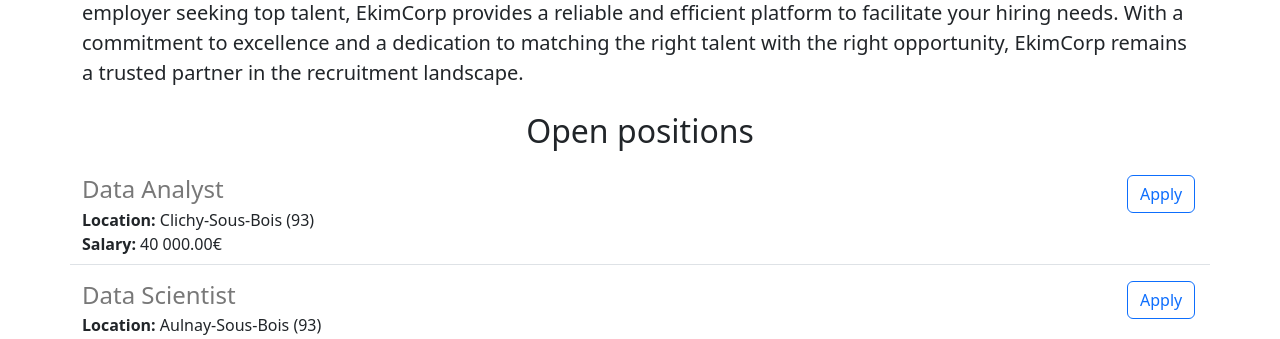
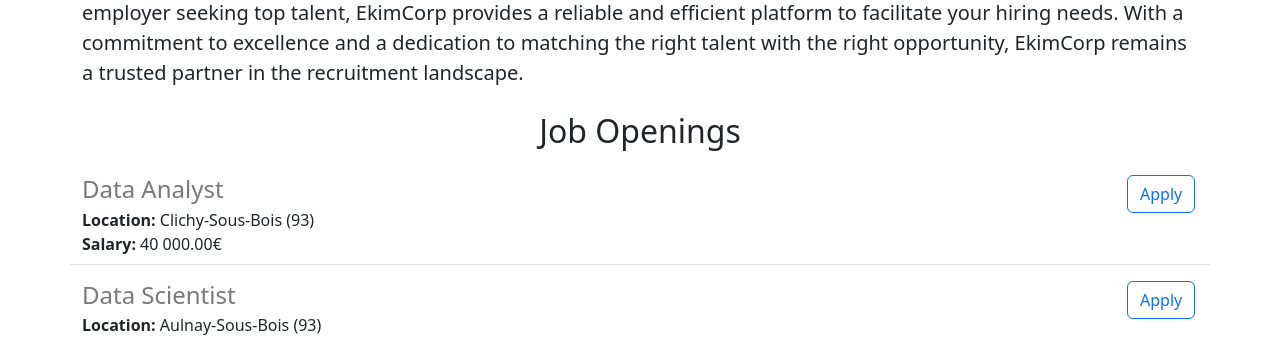
Before and after one commit to Mohamed93390/ekim, a Flask app: page / in a window 1280 px wide. Shown: the part 708-1047 px from the top of the page. Run offline with Flask 3, Linux system fonts and the light colour scheme.

Commit message:
Title change

```diff
--- a/templates/home.html
+++ b/templates/home.html
@@ -21,7 +21,7 @@
         <img class="img-fluid" id="banner" src="http://10.20.80.30:5000/static/banner.jpg" height="400">
         <h2 class="text-center mt-4 mb-4">About EkimCorp</h2>
         <p class="lead">EkimCorp, established in 1985 in Clichy-Sous-Bois, is a leading recruitment website that has been at the forefront of connecting employers and job seekers for nearly four decades. With a rich history and deep-rooted expertise in the recruitment industry, EkimCorp has continuously evolved to meet the changing demands of the job market. As a pioneer in its field, the platform boasts an extensive network of top-notch employers and talented professionals. The user-friendly interface and advanced search algorithms make finding the perfect match between employers and candidates a seamless experience. Whether you are a seasoned professional looking for your next career move or an employer seeking top talent, EkimCorp provides a reliable and efficient platform to facilitate your hiring needs. With a commitment to excellence and a dedication to matching the right talent with the right opportunity, EkimCorp remains a trusted partner in the recruitment landscape.</p>
-        <h2 class="text-center mt-4 mb-4">Open positions</h2>
+        <h2 class="text-center mt-4 mb-4">Job Openings</h2>
         <div>
           {% for job in jobs %}
             {% include 'jobitem.html' %}
```
